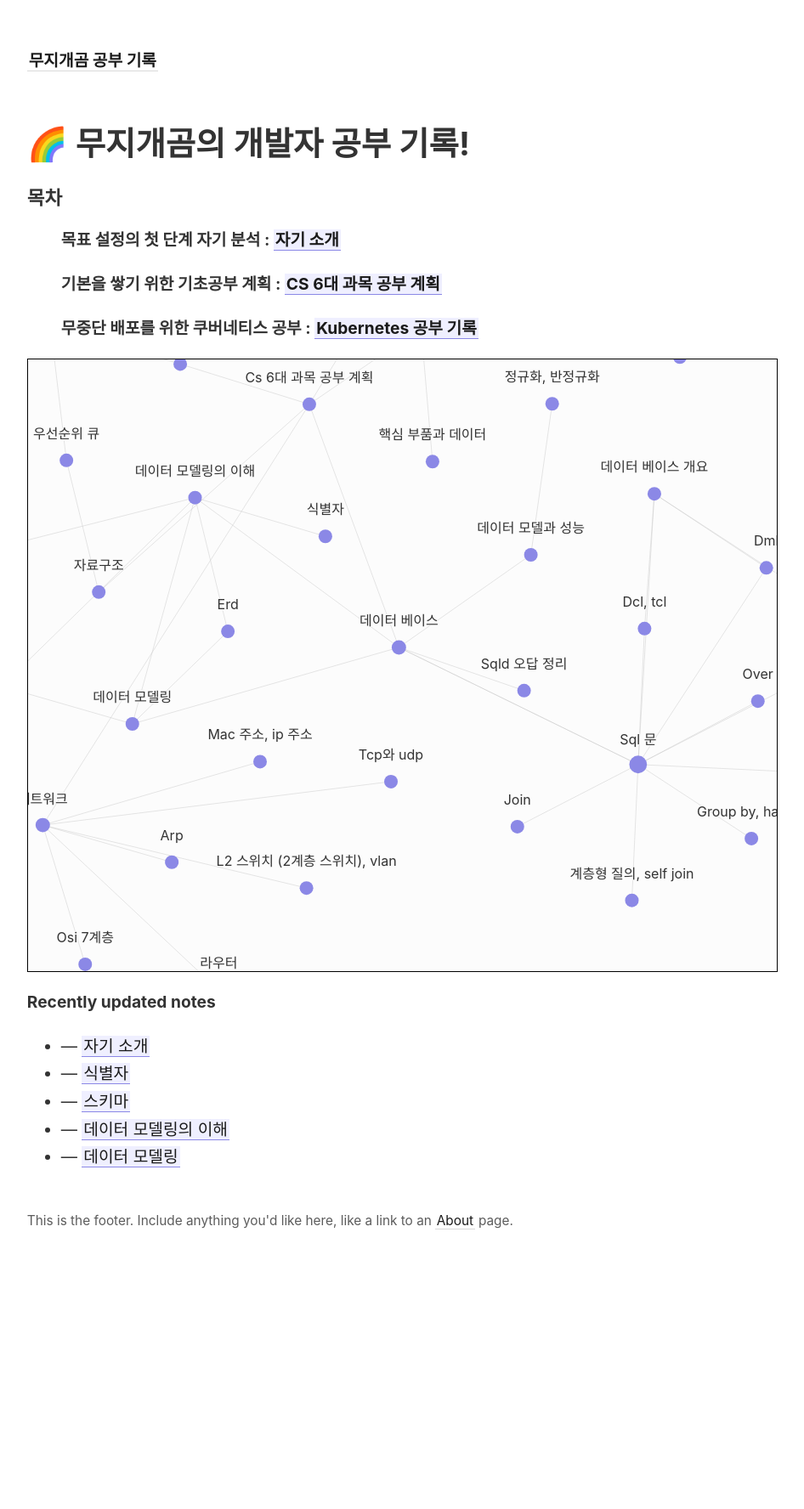
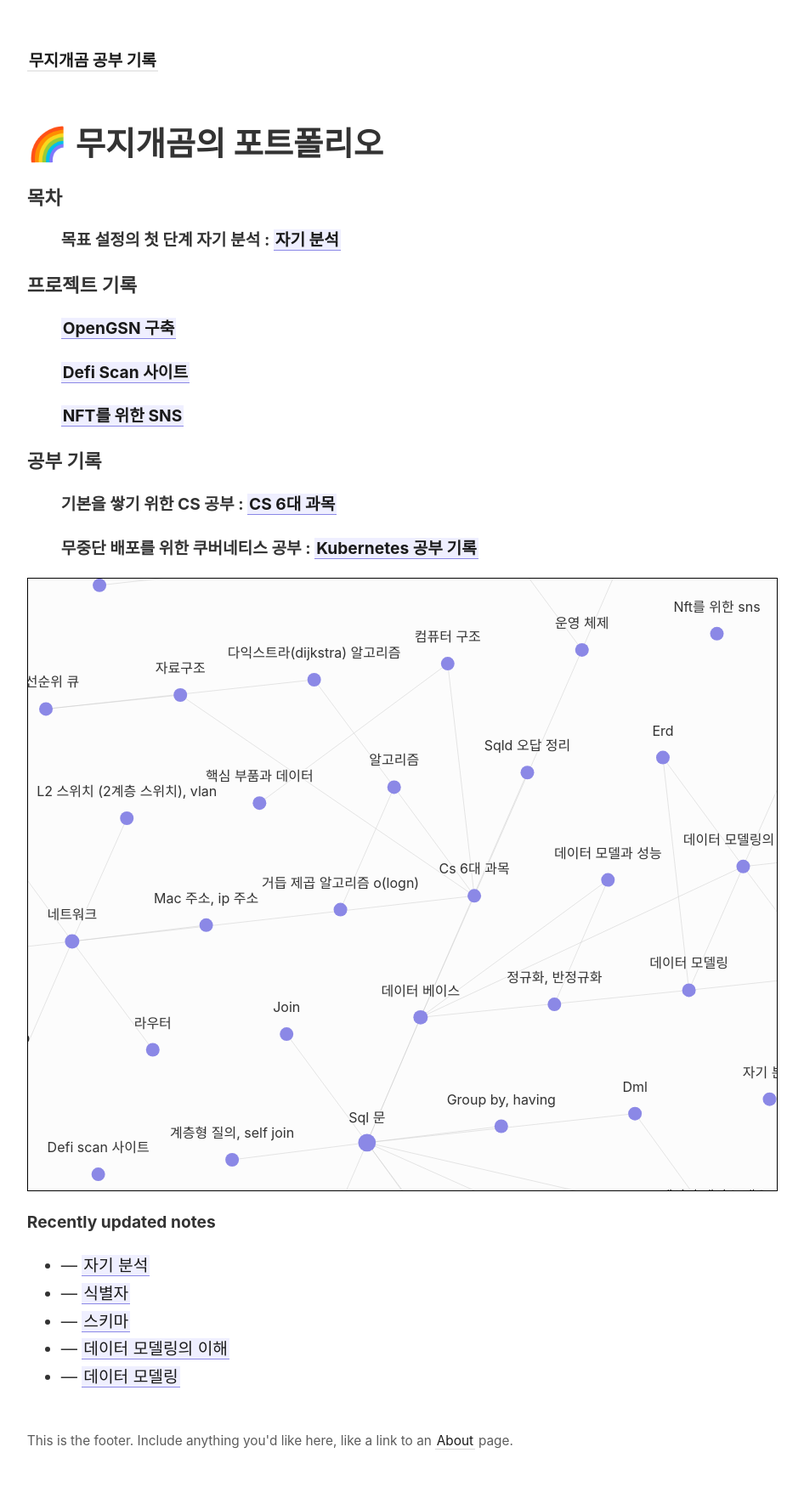
Before and after one commit to rainbow96bear/Obsidian, a Jekyll site: the page built from _pages/index.md, in a window 1280 px wide. Shown: the whole page at 85% size, without its empty margins (45-991 px from the left). Built offline with Jekyll 4.4.1, drawn with Linux system fonts in a browser that asks for light colours; before the commit the page ends 1517 px from its top, so only the background shows below that.

Commit message:
프로젝트 추가

```diff
--- a/_pages/index.md
+++ b/_pages/index.md
@@ -5,15 +5,26 @@ id: home
 permalink: /
 ---
 
-# 🌈 무지개곰의 개발자 공부 기록!
+# 🌈 무지개곰의 포트폴리오
 
 <div>
   <h3> 목차 </h3>
   <ul style="font-weight: bold">목표 설정의 첫 단계 자기 분석 :
-    <span style="font-weight: bold">[[자기 소개]]</span>
+    <span style="font-weight: bold">[[자기 분석]]</span>
   </ul>
-  <ul style="font-weight: bold">기본을 쌓기 위한 기초공부 계획 :
-    <span style="font-weight: bold">[[CS 6대 과목 공부 계획]]</span>
+    <h3> 프로젝트 기록 </h3>
+    <ul style="font-weight: bold">
+	    <span style="font-weight: bold">[[OpenGSN 구축]]</span>
+    </ul>
+    <ul style="font-weight: bold">
+	    <span style="font-weight: bold">[[Defi Scan 사이트]]</span>
+    </ul>
+    <ul style="font-weight: bold">
+	    <span style="font-weight: bold">[[NFT를 위한 SNS]]</span>
+    </ul>
+  <h3> 공부 기록 </h3>
+  <ul style="font-weight: bold">기본을 쌓기 위한 CS 공부 :
+    <span style="font-weight: bold">[[CS 6대 과목]]</span>
   </ul>
   <ul style="font-weight: bold">무중단 배포를 위한 쿠버네티스 공부 :
     <span style="font-weight: bold">[[Kubernetes 공부 기록]]</span>
```
Also changed, not shown: _notes/Defi Scan 사이트.md (added, +43 -0 lines), _notes/NFT를 위한 SNS.md (added, +19 -0 lines), _notes/OpenGSN 구축.md (added, +26 -0 lines), _notes/자기 분석.md (renamed from _notes/자기 소개.md, +8 -6 lines), _notes/CS 6대 과목.md (renamed from _notes/CS 6대 과목 공부 계획.md), assets/Pasted image 20231129155427.png (added), assets/Pasted image 20231129155451.png (added), assets/Pasted image 20231129162641.png (added), assets/Pasted image 20231129162652.png (added), assets/Pasted image 20231129162700.png (added), assets/Pasted image 20231129162706.png (added).
